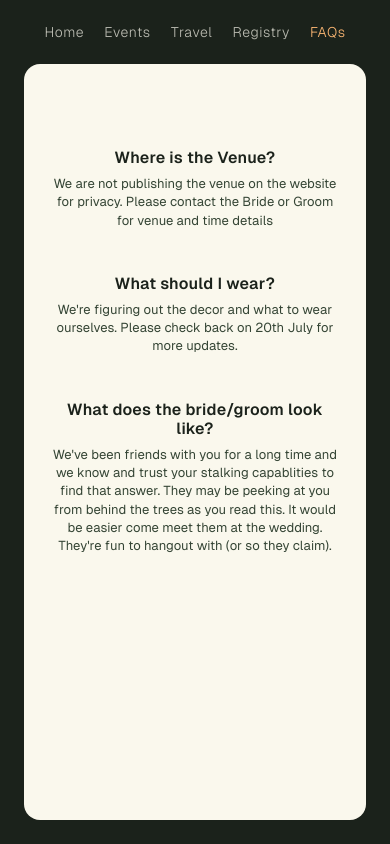
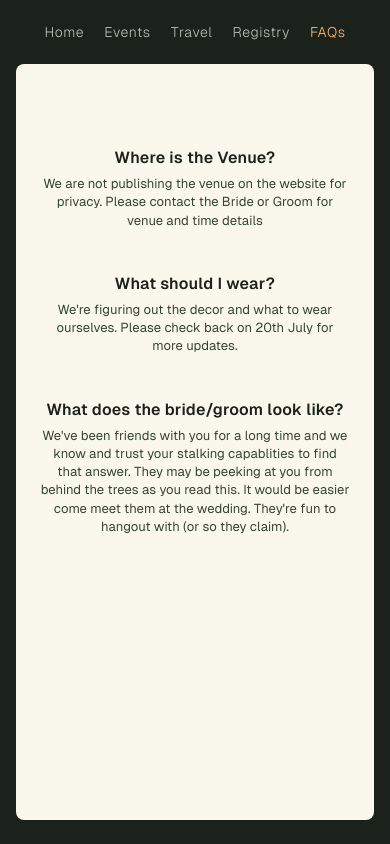
Before and after one commit to atharvapatil/neat, a plain HTML site: page faqs.html in a window 390 px wide. Drawn offline with Linux system fonts and the light colour scheme.

Commit message:
br radius fix

```diff
--- a/style.css
+++ b/style.css
@@ -234,6 +234,12 @@ h6{
         margin: 0 16px;
         border-radius: 8px;
     }
+
+    .bg-other {
+        margin: 0 16px;
+        border-radius: 8px;
+    }
+
     .big-name{
         font-size: 32px;
     }
```
